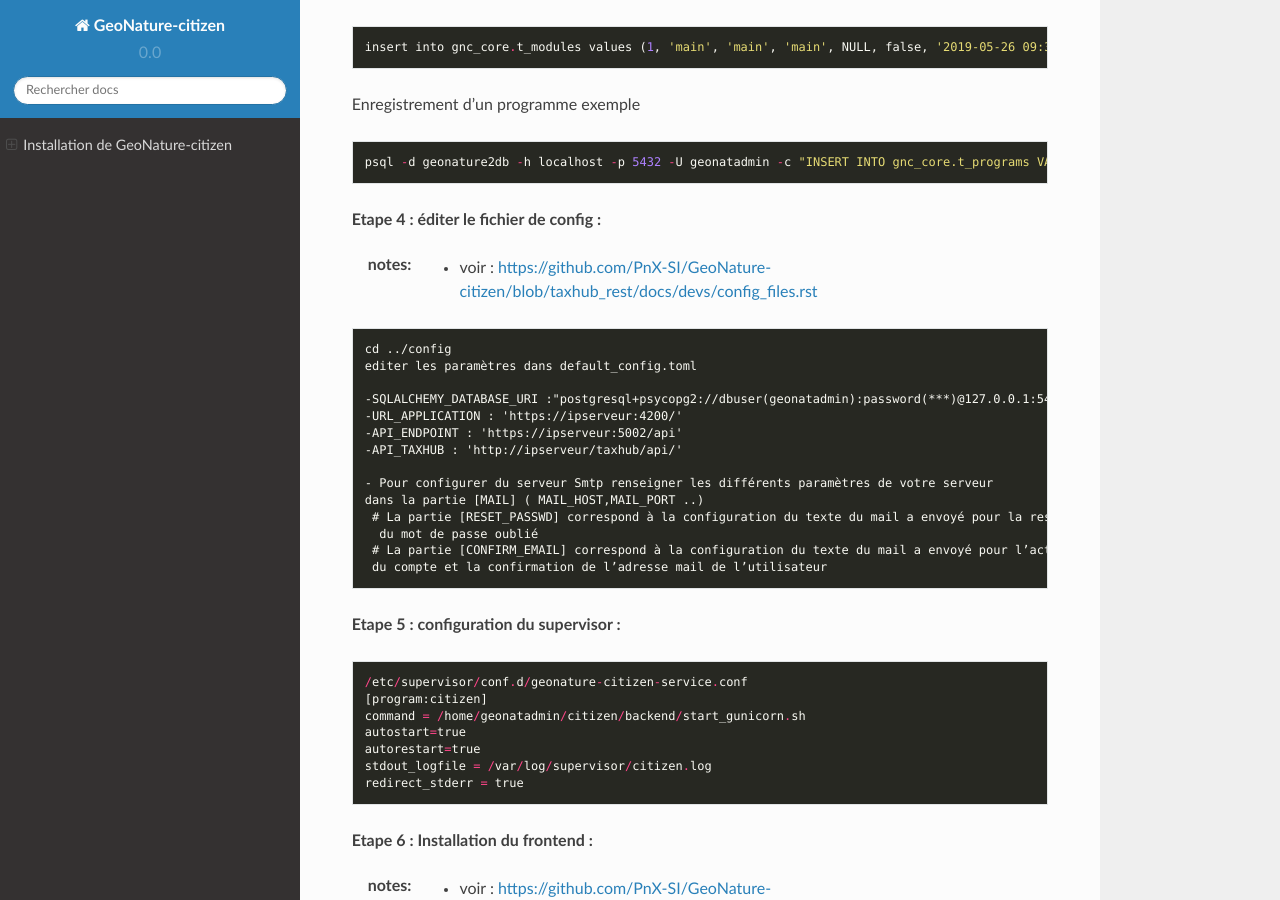
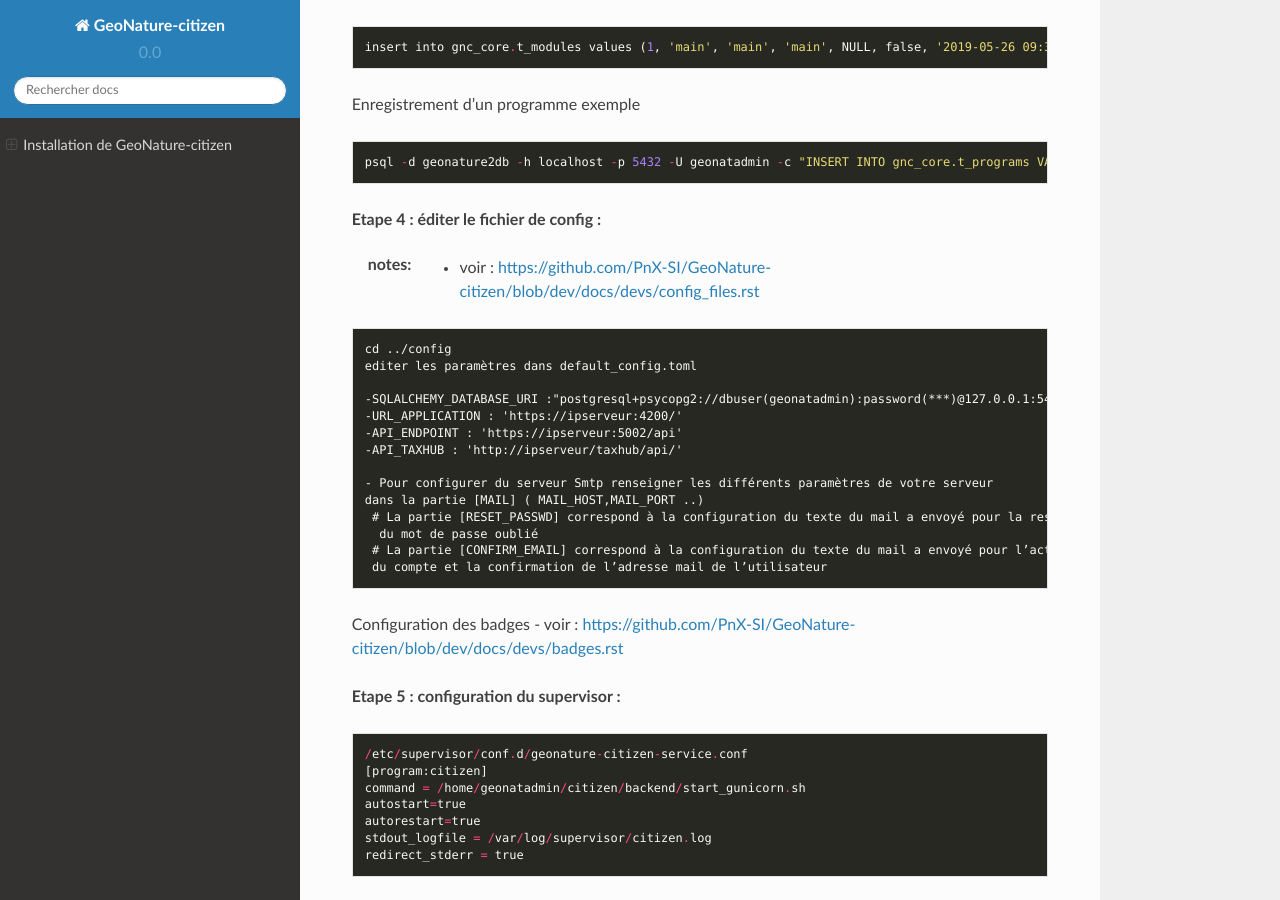
Before and after one commit to PnX-SI/GeoNature-citizen, a Sphinx documentation site: the page built from docs/index.rst, in a window 1280 px wide and 900 px high, scrolled down 3182 px. Built offline with Sphinx 7.4.7 and the Read the Docs theme 2.0.0, drawn with Linux system fonts in a browser that asks for light colours; part of the change alters nothing that is shown; some of the changed text lies outside the part shown.

Commit message:
Mise à jour de la documentation

```diff
--- a/docs/index.rst
+++ b/docs/index.rst
@@ -21,7 +21,7 @@ Ce serveur doit aussi disposer de :
   usermod -aG sudo nom_utilisateur (geonatadmin)
   su - nom_utilisateur (geonatadmin)
 
-**2. Vérifications que l’utilisateur est correctement créé :**
+**2. Vérifier que l’utilisateur est correctement créé :**
 
 ::
 
@@ -180,7 +180,7 @@ Enregistrement d’un programme exemple
 
 :notes:
 
- - voir : https://github.com/PnX-SI/GeoNature-citizen/blob/taxhub_rest/docs/devs/config_files.rst
+ - voir : https://github.com/PnX-SI/GeoNature-citizen/blob/dev/docs/devs/config_files.rst
 
 ::
 
@@ -199,6 +199,8 @@ Enregistrement d’un programme exemple
   # La partie [CONFIRM_EMAIL] correspond à la configuration du texte du mail a envoyé pour l’activation
   du compte et la confirmation de l’adresse mail de l’utilisateur
 
+Configuration des badges
+- voir : https://github.com/PnX-SI/GeoNature-citizen/blob/dev/docs/devs/badges.rst
 
 **Etape 5 : configuration du supervisor :**
 
```
